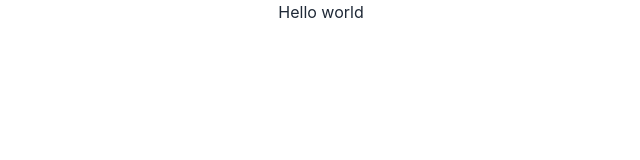
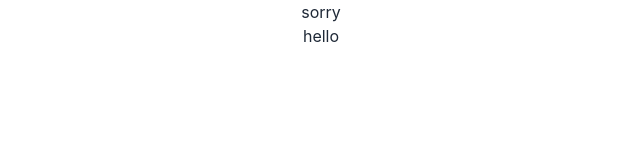
Before and after one commit to leoarafat/learning-plartform-client, a React (Create React App) app: page / in a window 1280 px wide. Shown: the top 160 px of the page, without its empty margins (319-959 px from the left). Built offline with nearby package versions, Linux system fonts and the light colour scheme.

Commit message:
checking git commit

```diff
--- a/src/App.js
+++ b/src/App.js
@@ -4,7 +4,8 @@ import './App.css';
 function App() {
   return (
     <div className="App">
-<h3>Hello world</h3>
+<h3>sorry</h3>
+<h5>hello</h5>
     </div>
   );
 }
```
